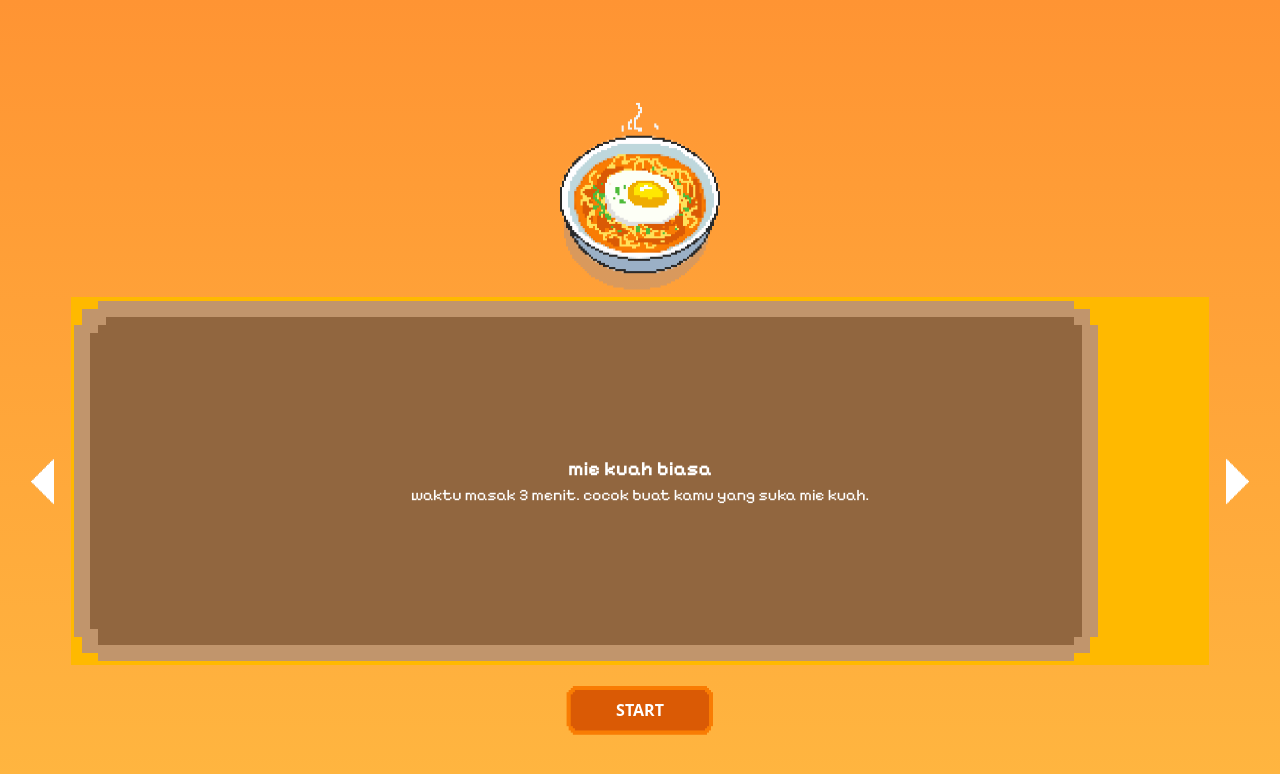
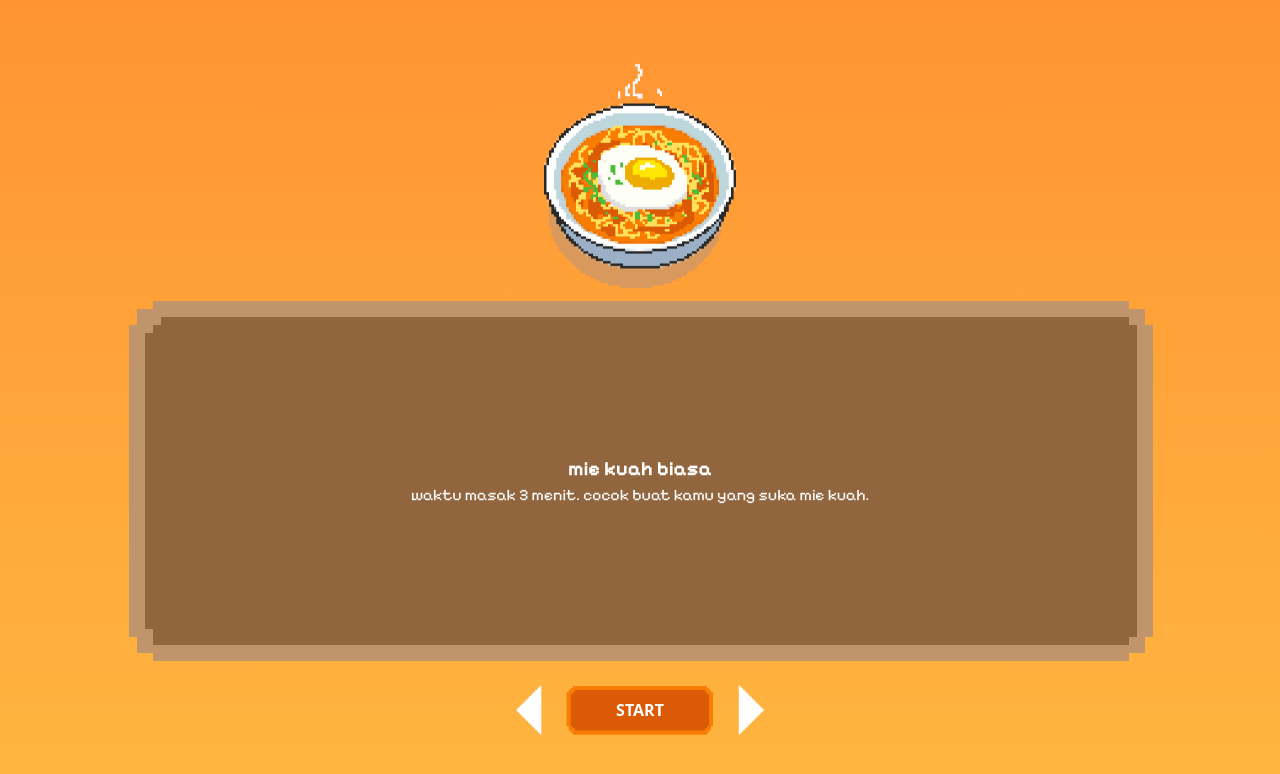
Before and after one commit to Renov30/timer-masak-mie, a website: page index.html in a window 1280 px wide. Drawn offline with Linux system fonts and the light colour scheme; a web font is replaced by a local one.

Commit message:
feat(main): change noodle next and prev location

```diff
--- a/index.html
+++ b/index.html
@@ -99,25 +99,18 @@
       </div>
     </div>
     <!-- halaman 3 -->
-    <div id="hal3" class="w-full mx-5 mt-10">
+    <div id="hal3" class="w-full">
       <div class="flex flex-col justify-center items-center">
         <div class="flex items-center">
           <img
             id="noodleImg"
             src="img/noodle1.png"
             alt="noodle"
-            class="w-50 h-50"
+            class="w-60 h-auto"
           />
         </div>
-        <div class="flex items-center justify-center w-full mb-3">
-          <button id="prevBtn">
-            <img
-              src="img/prev.png"
-              alt="prev"
-              class="w-8 h-8 sm:w-10 sm:h-10 md:w-12 md:h-12 lg:w-14 lg:h-14 object-contain"
-            />
-          </button>
-          <div class="w-full relative bg-amber-400">
+
+        <div class="mx-8 flex items-center justify-center relative mb-3">
           <div class="absolute inset-0 flex flex-col justify-center">
             <p
               id="title"
@@ -125,25 +118,32 @@
             >
               mie kuah biasa
             </p>
-              <p id="detail" class="pixelify text-white text-center mx-2">-</p>
+            <p id="detail" class="pixelify text-white text-center mx-5">-</p>
           </div>
           <img src="img/detail.png" alt="detail" />
         </div>
-          <button id="nextBtn">
+
+        <div class="flex justify-center w-full">
+          <button id="prevBtn">
             <img
-              src="img/next.png"
-              alt="next"
-              class="w-8 h-8 sm:w-10 sm:h-10 md:w-12 md:h-12 lg:w-14 lg:h-14 object-contain"
+              src="img/prev.png"
+              alt="prev"
+              class="w-10 h-10 sm:w-10 sm:h-10 md:w-12 md:h-12 lg:w-14 lg:h-14 object-contain"
             />
           </button>
-        </div>
-        <div class="flex justify-center w-full">
           <button onclick="startTimer()" class="relative w-40 h-auto">
             <img src="img/start.png" alt="start" />
             <span
               class="absolute inset-0 flex items-center justify-center text-white font-bold"
               >START</span
             >
+          </button>
+          <button id="nextBtn">
+            <img
+              src="img/next.png"
+              alt="next"
+              class="w-10 h-10 sm:w-10 sm:h-10 md:w-12 md:h-12 lg:w-14 lg:h-14 object-contain"
+            />
           </button>
         </div>
       </div>
@@ -208,7 +208,7 @@
           <p
             class="pixelify absolute inset-0 flex items-center justify-center z-10 text-white"
           >
-            STOP
+            RESET
           </p>
         </button>
         <button class="relative w-40 h-auto">
```
Also changed, not shown: output.css. Lines whose indentation alone changed are shown as unchanged.
